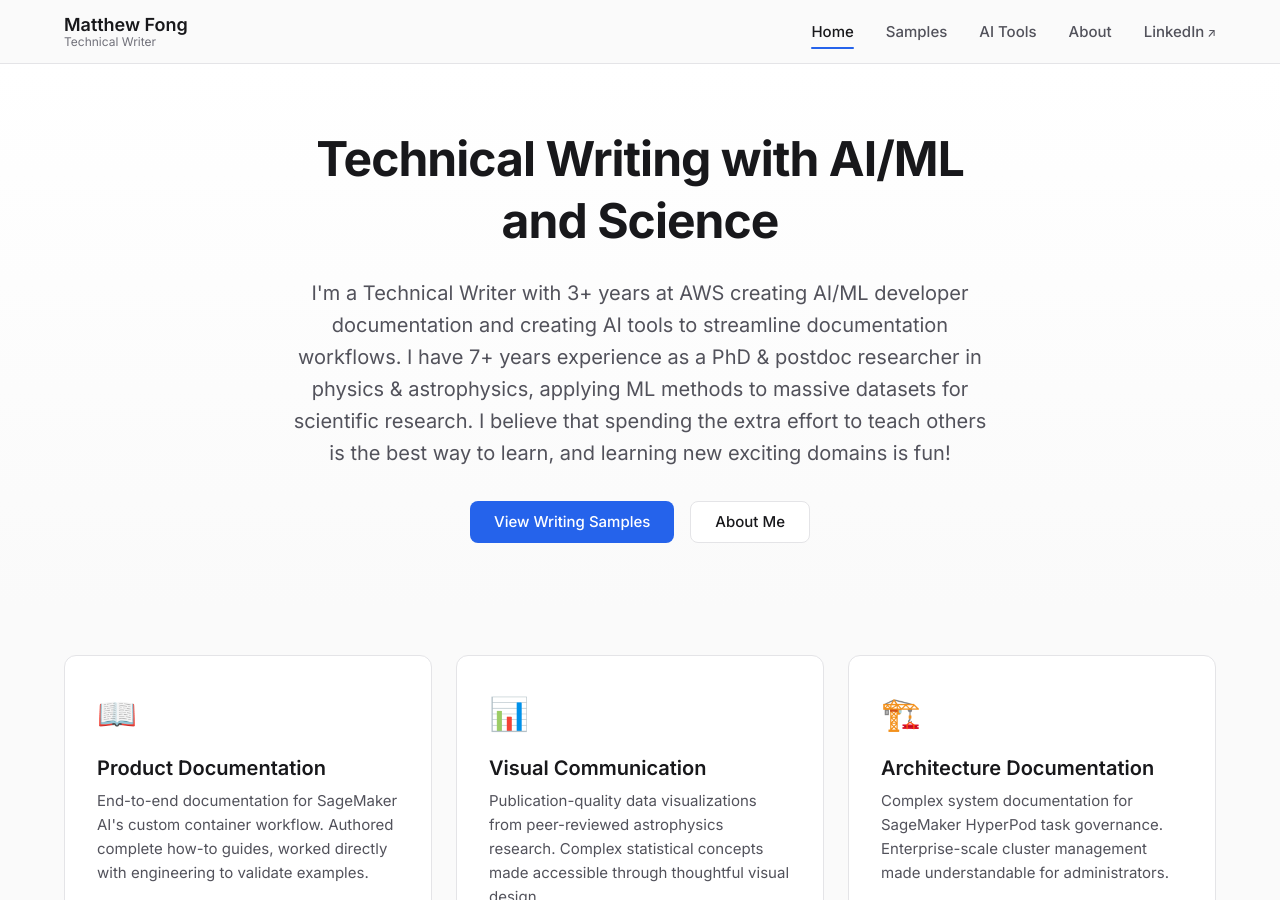
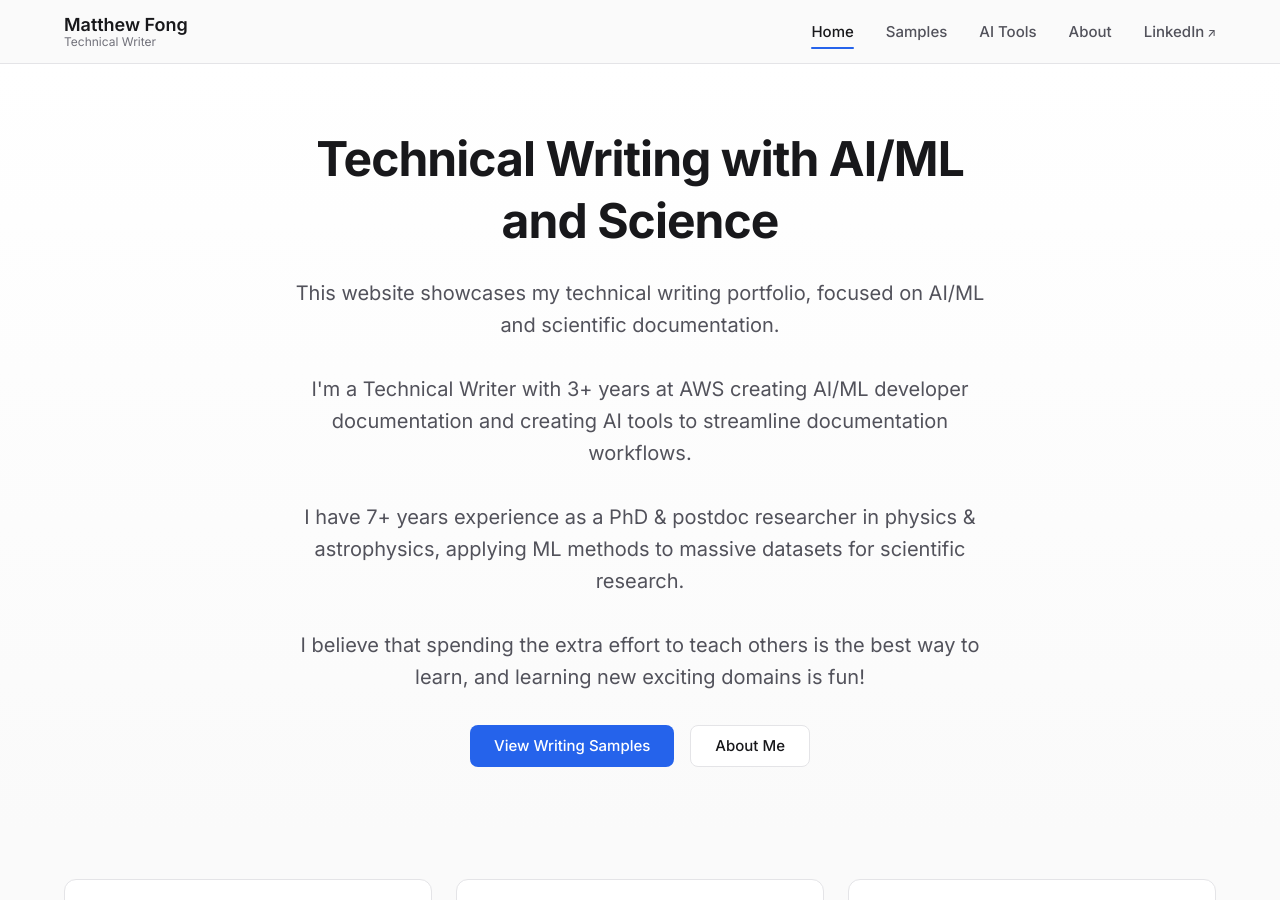
Before and after one commit to mfong955/portfolio, a Jekyll site: the page built from index.html, in a window 1280 px wide and 900 px high. Built offline with Jekyll 4.4.1, drawn with Linux system fonts in a browser that asks for light colours.

Commit message:
update lead

```diff
--- a/index.html
+++ b/index.html
@@ -8,12 +8,17 @@ description: Technical Writer specializing in AI/ML developer documentation. PhD
   <div class="home-hero-content">
     <h1>Technical Writing with AI/ML and Science</h1>
     <p class="lead">
-      I'm a Technical Writer with 3+ years at AWS creating AI/ML developer documentation
-    and creating AI tools to streamline documentation workflows.
-    I have 7+ years experience as a PhD & postdoc researcher in physics & astrophysics,
-    applying ML methods to massive datasets for
-    scientific research. I believe that spending the extra effort to teach others is the best way to learn, and learning
-    new exciting domains is fun!
+      This website showcases my technical writing portfolio, focused on AI/ML and scientific documentation.
+    </p>
+    <p class="lead">
+      I'm a Technical Writer with 3+ years at AWS creating AI/ML developer documentation and creating AI tools to streamline documentation workflows.
+    </p>
+    <p class="lead">
+      I have 7+ years experience as a PhD & postdoc researcher in physics & astrophysics, applying ML methods to massive datasets for scientific research.
+    </p>
+    <p class="lead">
+      I believe that spending the extra effort to teach others is the best way to learn, and learning new exciting domains is fun!
+    </p>
     </p>
     <div class="hero-cta">
       <a href="#samples" class="btn btn-primary">View Writing Samples</a>
```
